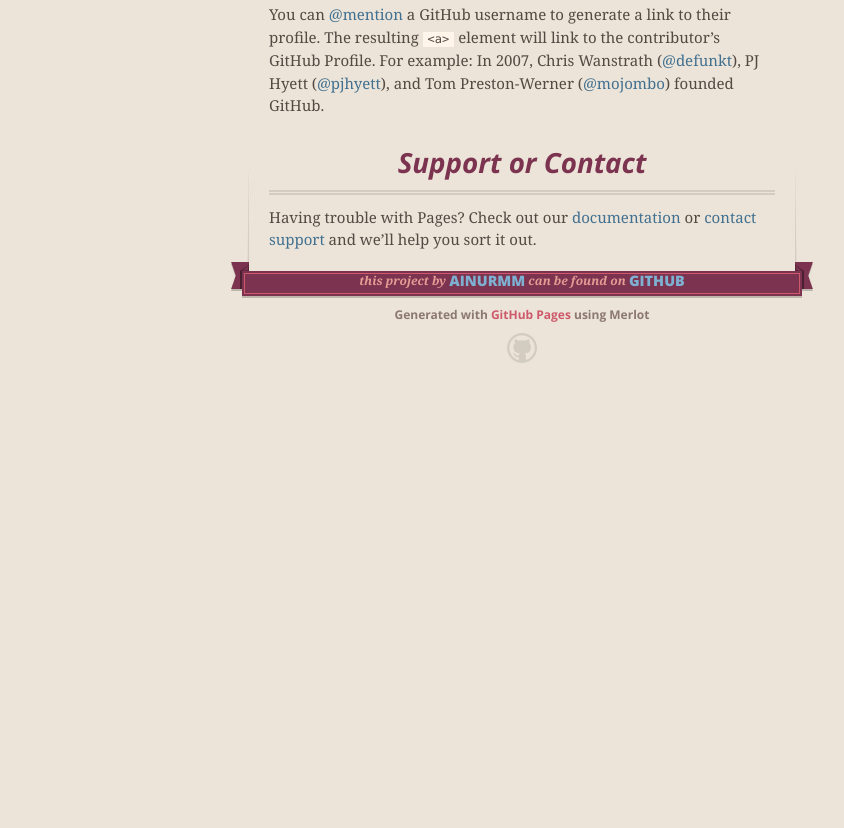
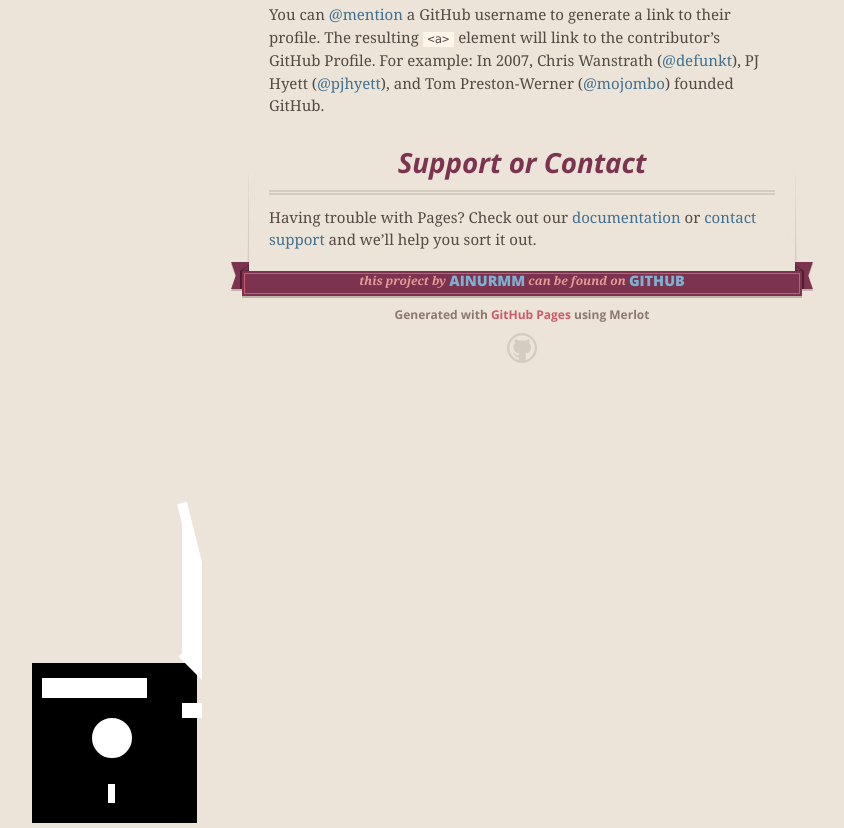
Before and after one commit to ainurmm/laba-8, a plain HTML site: page index.html in a window 1280 px wide. Shown: the part 942-1770 px from the top of the page, without its empty margins (118-962 px from the left). Before the commit the page ends 1345 px from the top, so only its background shows below. Drawn offline with nearby package versions, Linux system fonts and the light colour scheme.

Commit message:
Update index.html

```diff
--- a/index.html
+++ b/index.html
@@ -89,3 +89,56 @@
 
   </body>
 </html>
+<!DOCTYPE html>
+<html>
+ <head>
+  <title>canvas</title>
+  <meta charset="utf-8">
+
+  <canvas id="smile" width="320" height="420">
+    <p>.</p>
+  </canvas>
+
+<script type="text/javascript">
+    var myCanvas = document.getElementById('smile');
+
+     var cxt = myCanvas.getContext('2d');
+
+
+ 	cxt.fillStyle="#000000";
+	cxt.fillRect(150,260,165,165);
+
+
+     cxt.strokeStyle = "#FFFFFF";
+     cxt.fillStyle = "#FFFFFF";
+     cxt.beginPath();
+     cxt.arc(230,335,15,0,Math.PI*2,true);
+     cxt.closePath();
+     cxt.stroke();
+     cxt.fill();
+
+	cxt.lineWidth = 4;
+ 	cxt.fillStyle="	#FFFFFF";
+	cxt.fillRect(160,275,105,20);
+
+	cxt.lineWidthN = 5;
+ 	cxt.fillStyle="#FFFFFF";
+	cxt.fillRect(300,300,120,15);
+
+
+cxt.moveTo(300,250);
+cxt.lineTo(350,300);
+cxt.lineTo(300,100);
+cxt.strokeStyle = '#FFF';
+cxt.lineWidth = 10;
+cxt.stroke();
+
+
+       cxt.lineWidth = 4;
+ 	cxt.strokeStyle = '#FFFFFF';
+	cxt.strokeRect(228,383,3,15);
+          cxt.fill();
+  </script>
+ </head>
+ <body>
+</html>
```
